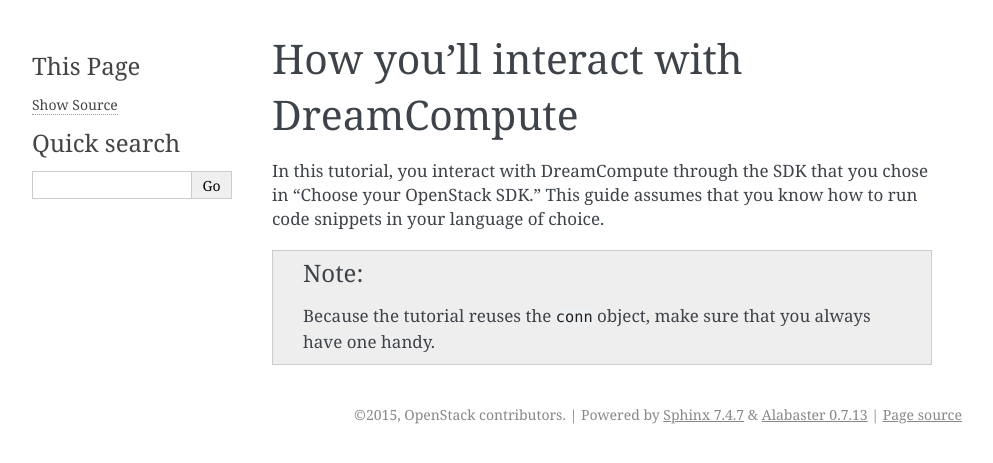
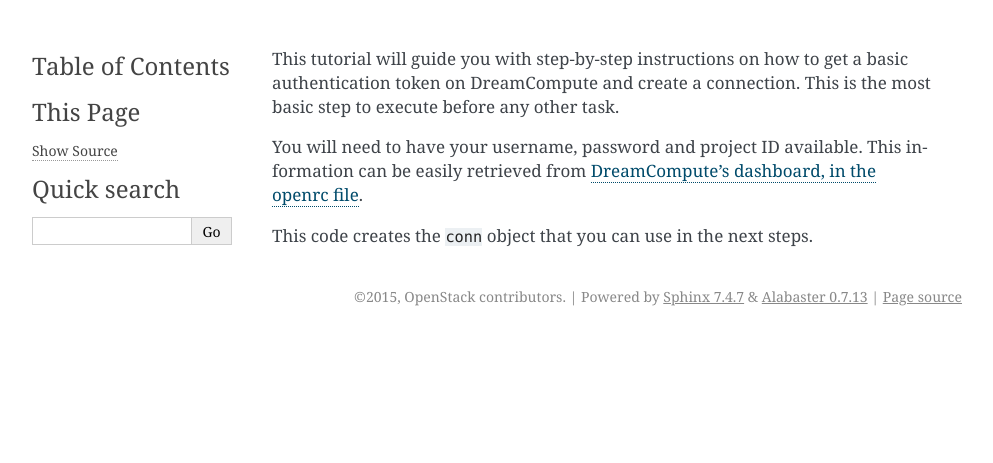
Before and after one commit to Rob-Pait/dreamcloud-docs, a Sphinx documentation site: the page built from firstapp/source/interacting_with_dreamcompute.rst, in a window 1280 px wide. Shown: the top 463 px of the page, without its empty margins (148-1141 px from the left). Built offline with Sphinx 7.4.7, drawn with Linux system fonts in a browser that asks for light colours; pages that are not in the unit, such as notebooks, are missing from menus.

Commit message:
Improving the new split files
Adding more structure to the split files so that they have content
that is specific to DreamCompute, remove the general examples and
make the title more clearly How To's.

```diff
--- a/firstapp/source/interacting_with_dreamcompute.rst
+++ b/firstapp/source/interacting_with_dreamcompute.rst
@@ -1,9 +1,22 @@
-How you'll interact with DreamCompute
-~~~~~~~~~~~~~~~~~~~~~~~~~~~~~~~~~~~~~
+.. only:: libcloud
 
-In this tutorial, you interact with DreamCompute through the SDK that you
-chose in "Choose your OpenStack SDK." This guide assumes that you know how
-to run code snippets in your language of choice.
+    How to authenticate using Python and Apache Libcloud
+    ~~~~~~~~~~~~~~~~~~~~~~~~~~~~~~~~~~~~~~~~~~~~~~~~~~~~
+
+.. only:: shade
+
+    How to authenticate using Python and OpenStack Shade
+    ~~~~~~~~~~~~~~~~~~~~~~~~~~~~~~~~~~~~~~~~~~~~~~~~~~~~
+
+This tutorial will guide you with step-by-step instructions on how to
+get a basic authentication token on DreamCompute and create a
+connection. This is the most basic step to execute before any other
+task.
+
+You will need to have your username, password and project ID
+available. This information can be easily retrieved from
+`DreamCompute's dashboard, in the openrc file
+<https://dashboard.dreamcompute.com/project/access_and_security/api_access/openrc/>`_.
 
 .. only:: fog
 
@@ -59,9 +72,8 @@
         :start-after: step-1
         :end-before: step-2
 
-
-.. note:: Because the tutorial reuses the :code:`conn` object,
-          make sure that you always have one handy.
+This code creates the :code:`conn` object that you can use in the next
+steps.
 
 .. only:: libcloud
 
@@ -70,10 +82,10 @@
               credentials with the provider'` exception when you run
               one of these API calls, double-check your credentials.
 
-    .. note:: If your provider does not support regions, try a
-              blank string ('') for the `region_name`.
+.. only:: shade
 
-.. only:: shade
+    To try it, add the following code to a Python script (or use an
+    interactive Python shell) by calling :code:`python -i`.
 
     Use your credentials above to specify the cloud provider name,
     user name, password, project_name and region_name in the file
```
Also changed, not shown: 1 other file.
